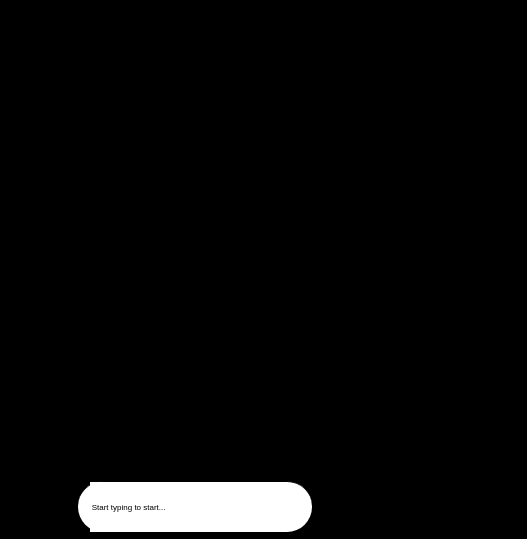
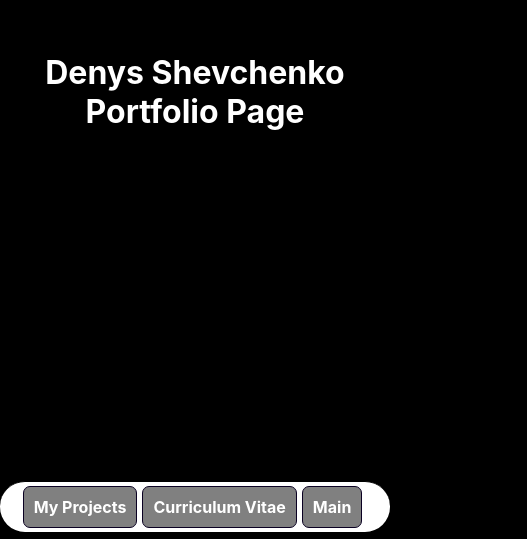
Before and after one commit to sanaj781/portfolio, a React (Create React App) app: page /#/main in a window 390 px wide. Shown: the part 305-844 px from the top of the page, 527 px wide, since content can reach past the window. Built offline with nearby package versions, Linux system fonts and the light colour scheme.

Commit message:
mobile version implemented

```diff
--- a/src/App.css
+++ b/src/App.css
@@ -28,8 +28,12 @@
   font-size: 3em;
   font-weight: bold;
   white-space: nowrap;
-  padding-top: 30%;
+  height: calc(100vh - 14px - 51px);
+  display: flex;
+  flex-direction: column;
+  justify-content: center;
 }
+
 .message-wrapper {
   color: black;
   display: none;
@@ -102,7 +106,7 @@ input:focus {
 .button:hover {
   color: black;
 }
-/* additional CSS */
+/* additional CSS - animation, features */
 .noselect {
   -webkit-touch-callout: none; /* iOS Safari */
   -webkit-user-select: none; /* Safari */
@@ -134,6 +138,9 @@ input:focus {
   line-height: 0;
   transition: line-height, 2s;
 }
+.flex-align-vertical {
+  justify-content: center;
+}
 
 /* project css */
 .row {
@@ -162,27 +169,50 @@ input:focus {
 .description {
   font-size: 1rem;
   text-align: center;
-  width: 90%;
   padding-bottom: 1%;
 }
 
-@media only screen and (max-width: 850px) {
+@media only screen and (max-width: 1165px) {
   .input-field-text {
-    font-size: 0.5em;
+    font-size: 0.6em;
   }
   .message-wrapper {
     font-size: 0.8em;
   }
 }
-@media only screen and (max-width: 460px) {
+@media only screen and (max-width: 700px) {
+  .main-content {
+    background-color: black;
+  }
   .render-area {
+    display: flex;
+    flex-direction: column;
     height: calc(100vh - 65px);
+    transition: height 2s;
+    margin-top: 0;
+  }
+  .buttons-wrapper {
+    display: flex;
     width: 100%;
   }
+
+  .project-wrapper {
+    width: 100%;
+  }
+}
+@media only screen and (max-width: 460px) {
+  .input-field-icons-wrapper {
+    display: none;
+  }
+
   .input-field-icons-wrapper {
     display: none;
   }
   .buttons-wrapper {
     width: 100%;
   }
+
+  .signature {
+    font-size: 2em;
+  }
 }
--- a/src/App2.jsx
+++ b/src/App2.jsx
@@ -4,10 +4,15 @@ import Messages from "./modules/animated-messanger";
 import MyProjects from "./modules/projects";
 import { Route, Routes, useLocation } from "react-router-dom";
 import MySkills from "./modules/skills";
-
+import MainPage from "./modules/MainPage";
 import GitHubLogo from "./imgs/GitHub-Mark.svg";
 import CV from "./imgs/CV ENG.pdf";
 import { Link } from "react-router-dom";
+import Arboleda from "./imgs/arboleda.png";
+import Calculator from "./imgs/calculator.png";
+import Shop from "./imgs/shop.png";
+import Offside from "./imgs/offside.png";
+import { startTyping } from "./functions/startTypeFunction";
 
 const App = () => {
   const [messages] = useState([
@@ -26,68 +31,20 @@ const App = () => {
   const [inputValue, setInputValue] = useState("Start typing to start...");
   const [inputStatus, setDisableStatus] = useState(false);
   const [messagesTyped, setMessagesTyped] = useState(false);
-
+  const [windowSizeChecked, setkWindowSizeChecked] = useState(false);
   const currentLocation = useLocation().pathname;
   const handleTyping = () => {
-    if (currentLocation !== "/projects") {
-      const startTyping = (id) => {
-        //splitting message into symbols for animation
-        let messageBySymbols = messages[id].message.split("");
-        //Typing animation
-        let i = 0;
-        let newInputValue = "";
-
-        const typingInterval = setInterval(() => {
-          if (i < messageBySymbols.length) {
-            newInputValue += messageBySymbols[i];
-            if (newInputValue.length === 1) {
-              //scrolling to the input field to
-              document
-                .getElementsByClassName("input-field-icons-wrapper")[0]
-                .scrollIntoView({ behavior: "smooth", block: "start" });
+    if (currentLocation === "/" && window.innerWidth > 700) {
+      //Wait till window resized
+      const myTimeout = setTimeout(
+        () => startTyping(0, messages, setInputValue, setMessagesTyped),
+        1500
+      );
+    } else {
+      setkWindowSizeChecked(true);
+      setMessagesTyped(true);
+      setDisableStatus(true);
     }
-            i += 1;
-            setInputValue(newInputValue);
-          }
-          //When message has typed
-          else {
-            //getting a current date and time
-            let date = new Date();
-            const minutes =
-              date.getMinutes() < 10
-                ? "0" + date.getMinutes()
-                : date.getMinutes();
-            messages[id].date =
-              date.getDate() +
-              " " +
-              date.toLocaleString("default", { month: "long" }) +
-              " " +
-              date.getHours() +
-              ":" +
-              minutes;
-
-            messages[id].class += " visible";
-
-            clearInterval(typingInterval);
-            //Post a message
-            newInputValue = "";
-            setInputValue(newInputValue);
-            i = 0;
-
-            if (id < messages.length - 1) {
-              id += 1;
-              startTyping(id);
-            } else {
-              setMessagesTyped(true);
-            }
-          }
-        }, 40);
-      };
-      const myTimeout = setTimeout(() => startTyping(0), 1500);
-    } else
-      alert(
-        "Oh, Sorry. I am working on fixing this problem. Make sure you are on the main page before reload! ;-)"
-      );
   };
 
   let MainContent = "main-content";
@@ -96,6 +53,7 @@ const App = () => {
   let signature = "signature noselect";
   let buttonsWrapper = "buttons-wrapper";
   let InputFieldText = "input-field-text";
+  const setClassNames = () => {
     if (inputStatus === true) {
       MainContent += " backgorund-white";
       RenderArea += " visible flex-column render-area-height-transition";
@@ -107,10 +65,16 @@ const App = () => {
         MainContent += " width-full-screen-transition";
         InputFieldText = "hidden";
 
-      if (currentLocation === "/projects") {
+        if (currentLocation !== "/") {
+          signature = "hidden";
           MainContent = "main-content width-full-screen-transition";
         }
       }
+    }
+  };
+  setClassNames();
+  if (window.innerWidth <= 700 && windowSizeChecked === false) {
+    handleTyping();
   }
 
   return (
@@ -118,15 +82,26 @@ const App = () => {
       <div className="app">
         <div className="main-content-wrapper">
           <div className={MainContent}>
-            <div id="message-area" className={RenderArea}>
+            <div className={RenderArea}>
               <Routes>
                 <Route
                   exact
                   path="/"
                   element={<Messages messages={messages} />}
                 />
-                <Route path="/projects" element={<MyProjects />} />{" "}
+                <Route
+                  path="/projects"
+                  element={
+                    <MyProjects
+                      Calculator={Calculator}
+                      Shop={Shop}
+                      Offside={Offside}
+                      Arboleda={Arboleda}
+                    />
+                  }
+                />{" "}
                 <Route path="/skills" element={<MySkills />} />
+                <Route path="/main" element={<MainPage />} />
               </Routes>
             </div>
 
@@ -146,7 +121,7 @@ const App = () => {
                 <a href={CV} download>
                   <div className="button">Curriculum Vitae</div>
                 </a>
-                <Link to="/">
+                <Link to="/main">
                   <div className="button">Main</div>
                 </Link>
               </div>
--- /dev/null
+++ b/src/functions/startTypeFunction.js
@@ -0,0 +1,51 @@
+export function startTyping(id, messages, setInputValue, setMessagesTyped) {
+  //splitting message into symbols for animation
+  let messageBySymbols = messages[id].message.split("");
+  //Typing animation
+  let i = 0;
+  let newInputValue = "";
+
+  const typingInterval = setInterval(() => {
+    if (i < messageBySymbols.length) {
+      newInputValue += messageBySymbols[i];
+      if (newInputValue.length === 1) {
+        //scrolling to the input field to
+        document
+          .getElementsByClassName("input-field-icons-wrapper")[0]
+          .scrollIntoView({ behavior: "smooth", block: "start" });
+      }
+      i += 1;
+      setInputValue(newInputValue);
+    }
+    //When message has typed
+    else {
+      //getting a current date and time
+      let date = new Date();
+      const minutes =
+        date.getMinutes() < 10 ? "0" + date.getMinutes() : date.getMinutes();
+      messages[id].date =
+        date.getDate() +
+        " " +
+        date.toLocaleString("default", { month: "long" }) +
+        " " +
+        date.getHours() +
+        ":" +
+        minutes;
+
+      messages[id].class += " visible";
+
+      clearInterval(typingInterval);
+      //Post a message
+      newInputValue = "";
+      setInputValue(newInputValue);
+      i = 0;
+
+      if (id < messages.length - 1) {
+        id += 1;
+        startTyping(id, messages, setInputValue, setMessagesTyped);
+      } else {
+        setMessagesTyped(true);
+      }
+    }
+  }, 40);
+}
--- /dev/null
+++ b/src/modules/MainPage.jsx
@@ -0,0 +1,13 @@
+import React from "react";
+const MainPage = () => {
+  return (
+    <React.Fragment>
+      <div className="signature noselect">
+        Denys Shevchenko
+        <br /> Portfolio Page
+      </div>
+    </React.Fragment>
+  );
+};
+
+export default MainPage;
--- a/src/modules/projects.jsx
+++ b/src/modules/projects.jsx
@@ -1,12 +1,8 @@
-import Arboleda from "../imgs/arboleda.png";
-import Calculator from "../imgs/calculator.png";
-import Shop from "../imgs/shop.png";
-import Offside from "../imgs/offside.png";
-import React, { Component } from "react";
-import { Link } from "react-router-dom";
-class MyProjects extends Component {
-  state = {
-    projects: [
+import React, { useState } from "react";
+
+const MyProjects = (props) => {
+  const { Arboleda, Offside, Calculator, Shop } = props;
+  const [projects, SetProjects] = useState([
     {
       title: Calculator,
       link: "https://sanaj781.github.io/3Dprinter-calculator/",
@@ -32,14 +28,11 @@ class MyProjects extends Component {
       class: "project-img-nonhovered",
       description: "Arboleda company",
     },
-    ],
-  };
-
-  render() {
+  ]);
   return (
     <React.Fragment>
       <div className="row">
-          {this.state.projects.map((project) => (
+        {projects.map((project) => (
           <div key={project.title} className="project-wrapper">
             <a href={project.link} target="_blank" rel="noreferrer">
               <div className="description">{project.description}</div>
@@ -51,7 +44,6 @@ class MyProjects extends Component {
       </div>
     </React.Fragment>
   );
-  }
-}
+};
 
 export default MyProjects;
```
Lines whose indentation alone changed are shown as unchanged.
